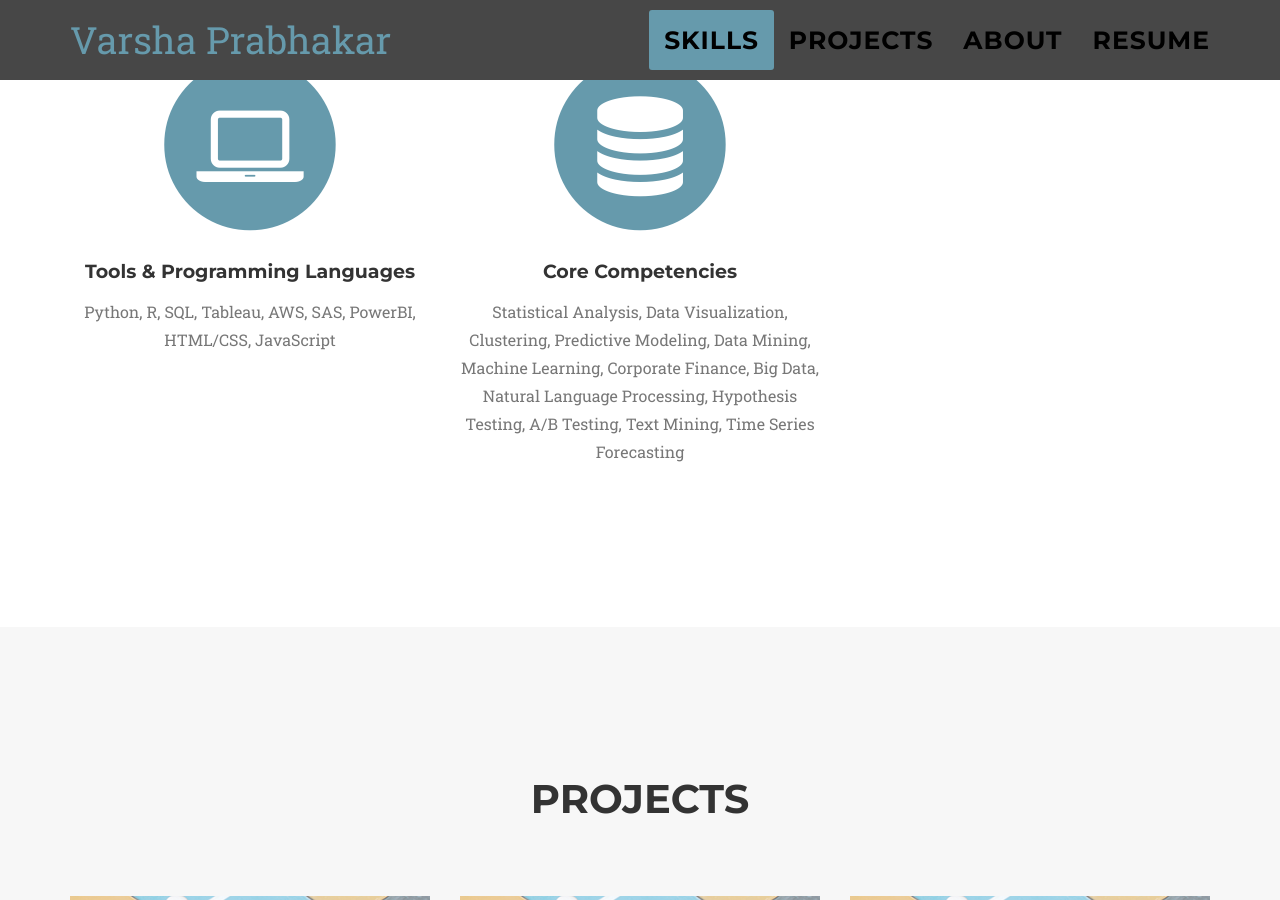
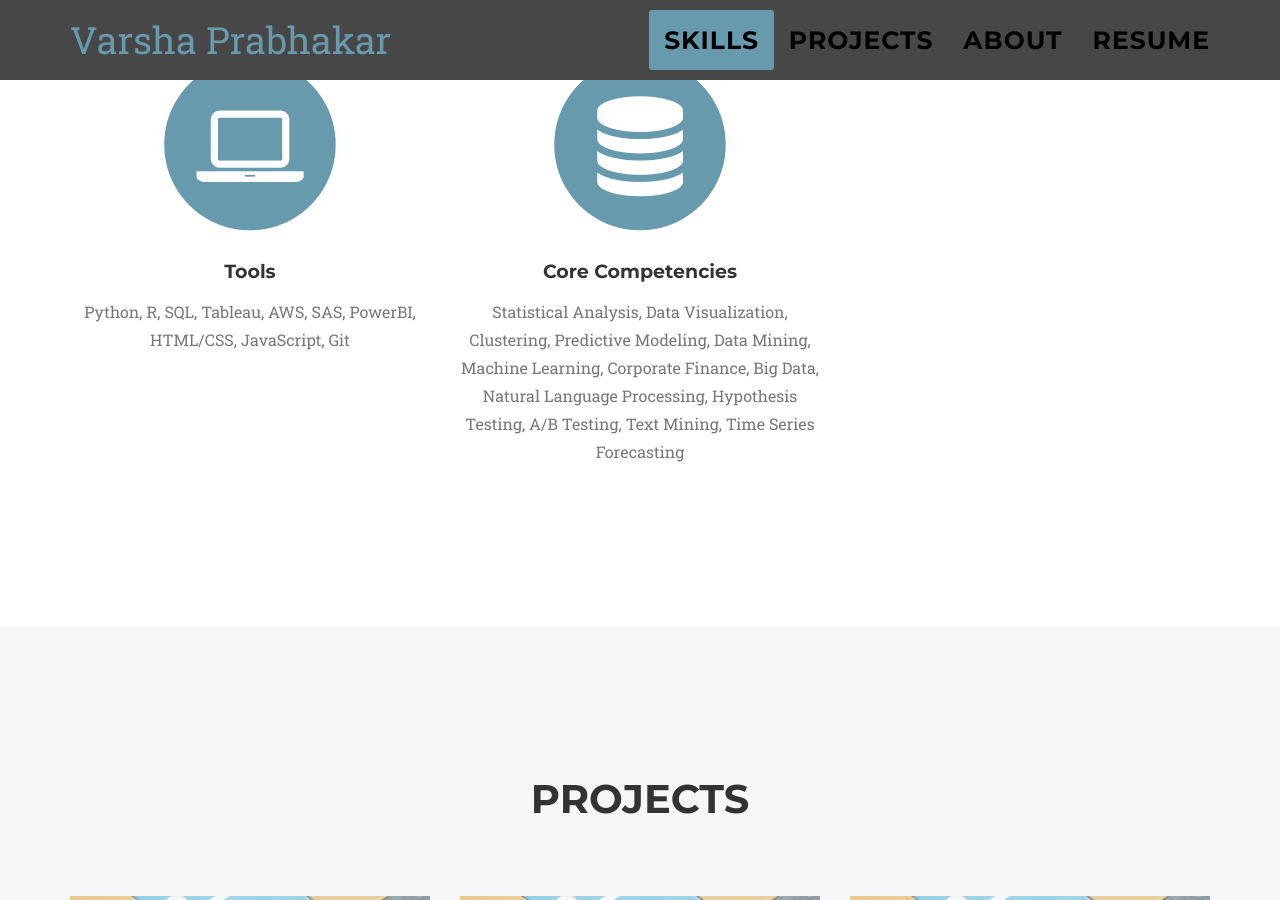
Before and after one commit to VarshaPrabhakar07/VarshaPrabhakar07.github.io, a Jekyll site: the page built from index.html, in a window 1280 px wide and 900 px high, scrolled down 1050 px. Built offline with Jekyll 4.4.1, drawn with Linux system fonts in a browser that asks for light colours; some web fonts are replaced.

Commit message:
Update services.html

```diff
--- a/_includes/services.html
+++ b/_includes/services.html
@@ -13,8 +13,8 @@
                         <i class="fa fa-circle fa-stack-2x text-primary"></i>
                         <i class="fa fa-laptop fa-stack-1x fa-inverse"></i>
                     </span>
-                    <h4 class="service-heading">Tools & Programming Languages</h4>
-                    <p class="text-muted">Python, R, SQL, Tableau, AWS, SAS, PowerBI, HTML/CSS, JavaScript</p>
+                    <h4 class="service-heading">Tools</h4>
+                    <p class="text-muted">Python, R, SQL, Tableau, AWS, SAS, PowerBI, HTML/CSS, JavaScript, Git</p>
                 </div>
                 <div class="col-md-4">
                     <span class="fa-stack fa-4x">
@@ -23,8 +23,7 @@
                     </span>
                     <h4 class="service-heading">Core Competencies</h4>
                     <p class="text-muted">Statistical Analysis, Data Visualization, Clustering, Predictive Modeling, Data Mining, Machine
-                        Learning, Corporate Finance, Big Data, Natural Language Processing, Hypothesis Testing, A/B Testing, Text Mining, Time
-                        Series Forecasting</p>
+                        Learning, Corporate Finance, Big Data, Natural Language Processing, Hypothesis Testing, A/B Testing, Text Mining, Time Series Forecasting</p>
                 </div>
                 <!-- <div class="col-md-4">
                     <span class="fa-stack fa-4x">
```
